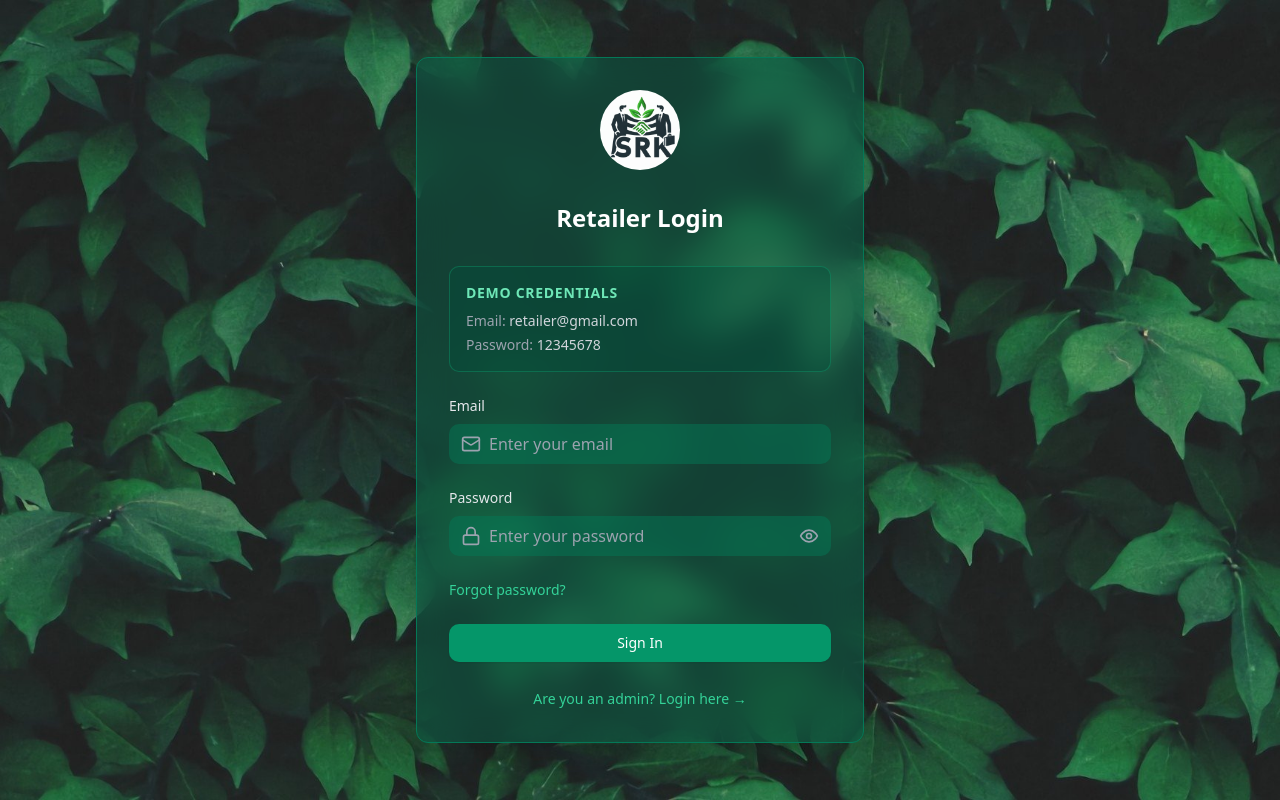
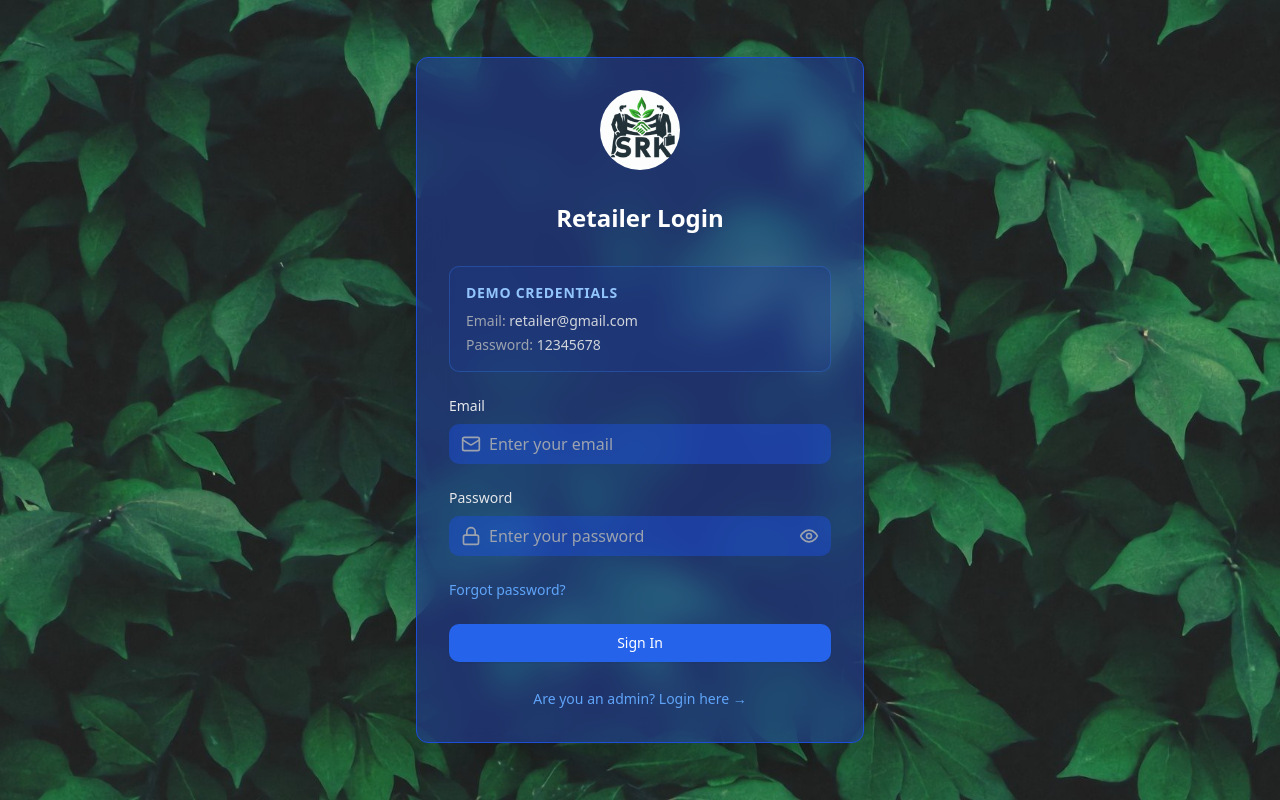
Before and after one commit to Kavinjr1612/WholesalerRetailerManagementSystem, a React (Vite) app: page /login in a window 1280 px wide. Built offline with nearby package versions, Linux system fonts and the light colour scheme; no server answers.

Commit message:
Update retailer login and default theme to blue

```diff
--- a/src/context/ThemeContext.tsx
+++ b/src/context/ThemeContext.tsx
@@ -18,9 +18,7 @@ export const ThemeProvider: React.FC<{ children: React.ReactNode }> = ({ childre
     return savedTheme === 'dark' ||
       (!savedTheme && window.matchMedia('(prefers-color-scheme: dark)').matches);
   });
-
-  const [themeColor, setThemeColorState] = useState<ThemeColor>('green');
-
+  const [themeColor, setThemeColorState] = useState<ThemeColor>('blue');
   useEffect(() => {
     const fetchUserPreferences = async () => {
       try {
--- a/src/pages/RetailerLogin.tsx
+++ b/src/pages/RetailerLogin.tsx
@@ -103,14 +103,14 @@ const RetailerLogin: React.FC = () => {
 
   return (
     <div
-      className="min-h-screen flex items-center justify-center bg-gradient-to-br from-emerald-900 to-emerald-800"
+      className="min-h-screen flex items-center justify-center bg-gradient-to-br from-blue-900 to-blue-800"
       style={{
         backgroundImage: `url('/images/retailerbackground.jpg')`,
         backgroundSize: 'cover',
         backgroundPosition: 'center'
       }}
     >
-      <div className="max-w-md w-full mx-4 bg-emerald-800/50 backdrop-blur-lg rounded-lg shadow-2xl p-8 border border-emerald-700">
+      <div className="max-w-md w-full mx-4 bg-blue-800/50 backdrop-blur-lg rounded-lg shadow-2xl p-8 border border-blue-700">
         {showForgotPassword ? (
           <>
             <div className="flex items-center mb-6">
@@ -137,7 +137,7 @@ const RetailerLogin: React.FC = () => {
                     setShowForgotPassword(false);
                     setResetEmailSent(false);
                   }}
-                  className="text-emerald-400 hover:text-emerald-300"
+                  className="text-blue-400 hover:text-blue-300"
                 >
                   Return to login
                 </button>
@@ -155,7 +155,7 @@ const RetailerLogin: React.FC = () => {
                       value={email}
                       onChange={(e) => setEmail(e.target.value)}
                       required
-                      className="pl-10 pr-4 py-2 w-full rounded-md bg-emerald-700/50 border-emerald-600 text-white focus:ring-2 focus:ring-emerald-500 focus:border-transparent"
+                      className="pl-10 pr-4 py-2 w-full rounded-md bg-blue-700/50 border-blue-600 text-white focus:ring-2 focus:ring-blue-500 focus:border-transparent"
                       placeholder="Enter your email"
                     />
                   </div>
@@ -173,7 +173,7 @@ const RetailerLogin: React.FC = () => {
                 <button
                   type="submit"
                   disabled={loading}
-                  className="w-full flex justify-center py-2 px-4 border border-transparent rounded-md shadow-sm text-sm font-medium text-white bg-emerald-600 hover:bg-emerald-700 focus:outline-none focus:ring-2 focus:ring-offset-2 focus:ring-emerald-500 disabled:opacity-50"
+                  className="w-full flex justify-center py-2 px-4 border border-transparent rounded-md shadow-sm text-sm font-medium text-white bg-blue-600 hover:bg-blue-700 focus:outline-none focus:ring-2 focus:ring-offset-2 focus:ring-blue-500 disabled:opacity-50"
                 >
                   {loading ? (
                     <div className="w-5 h-5 border-t-2 border-white rounded-full animate-spin" />
@@ -187,7 +187,7 @@ const RetailerLogin: React.FC = () => {
         ) : (
           <>
             <div className="flex justify-center mb-8">
-              <div className="w-20 h-20 rounded-full bg-emerald-600/20 flex items-center justify-center overflow-hidden">
+              <div className="w-20 h-20 rounded-full bg-blue-600/20 flex items-center justify-center overflow-hidden">
                 <img
                   src="/images/logo.png"
                   alt="Retailer Logo"
@@ -207,8 +207,8 @@ const RetailerLogin: React.FC = () => {
               </div>
             )}
 
-            <div className="mb-6 p-4 rounded-md bg-emerald-900/40 border border-emerald-500/30">
-              <h3 className="text-emerald-300 font-semibold mb-2 text-sm uppercase tracking-wider">Demo Credentials</h3>
+            <div className="mb-6 p-4 rounded-md bg-blue-900/40 border border-blue-500/30">
+              <h3 className="text-blue-300 font-semibold mb-2 text-sm uppercase tracking-wider">Demo Credentials</h3>
               <p className="text-gray-300 text-sm mb-1"><span className="text-gray-400">Email:</span> retailer@gmail.com</p>
               <p className="text-gray-300 text-sm"><span className="text-gray-400">Password:</span> 12345678</p>
             </div>
@@ -225,7 +225,7 @@ const RetailerLogin: React.FC = () => {
                     value={email}
                     onChange={(e) => setEmail(e.target.value)}
                     required
-                    className="pl-10 pr-4 py-2 w-full rounded-md bg-emerald-700/50 border-emerald-600 text-white focus:ring-2 focus:ring-emerald-500 focus:border-transparent"
+                    className="pl-10 pr-4 py-2 w-full rounded-md bg-blue-700/50 border-blue-600 text-white focus:ring-2 focus:ring-blue-500 focus:border-transparent"
                     placeholder="Enter your email"
                   />
                 </div>
@@ -242,7 +242,7 @@ const RetailerLogin: React.FC = () => {
                     value={password}
                     onChange={(e) => setPassword(e.target.value)}
                     required
-                    className="pl-10 pr-12 py-2 w-full rounded-md bg-emerald-700/50 border-emerald-600 text-white focus:ring-2 focus:ring-emerald-500 focus:border-transparent"
+                    className="pl-10 pr-12 py-2 w-full rounded-md bg-blue-700/50 border-blue-600 text-white focus:ring-2 focus:ring-blue-500 focus:border-transparent"
                     placeholder="Enter your password"
                   />
                   <button
@@ -259,7 +259,7 @@ const RetailerLogin: React.FC = () => {
                 <button
                   type="button"
                   onClick={() => setShowForgotPassword(true)}
-                  className="text-sm text-emerald-400 hover:text-emerald-300"
+                  className="text-sm text-blue-400 hover:text-blue-300"
                 >
                   Forgot password?
                 </button>
@@ -268,7 +268,7 @@ const RetailerLogin: React.FC = () => {
               <button
                 type="submit"
                 disabled={loading}
-                className="w-full flex justify-center py-2 px-4 border border-transparent rounded-md shadow-sm text-sm font-medium text-white bg-emerald-600 hover:bg-emerald-700 focus:outline-none focus:ring-2 focus:ring-offset-2 focus:ring-emerald-500 disabled:opacity-50"
+                className="w-full flex justify-center py-2 px-4 border border-transparent rounded-md shadow-sm text-sm font-medium text-white bg-blue-600 hover:bg-blue-700 focus:outline-none focus:ring-2 focus:ring-offset-2 focus:ring-blue-500 disabled:opacity-50"
               >
                 {loading ? (
                   <div className="w-5 h-5 border-t-2 border-white rounded-full animate-spin" />
@@ -278,7 +278,7 @@ const RetailerLogin: React.FC = () => {
               </button>
 
               <div className="mt-6 text-center">
-                <Link to="/admin/login" className="text-sm text-emerald-400 hover:text-emerald-300 hover:underline transition-colors">
+                <Link to="/admin/login" className="text-sm text-blue-400 hover:text-blue-300 hover:underline transition-colors">
                   Are you an admin? Login here &rarr;
                 </Link>
               </div>
```
